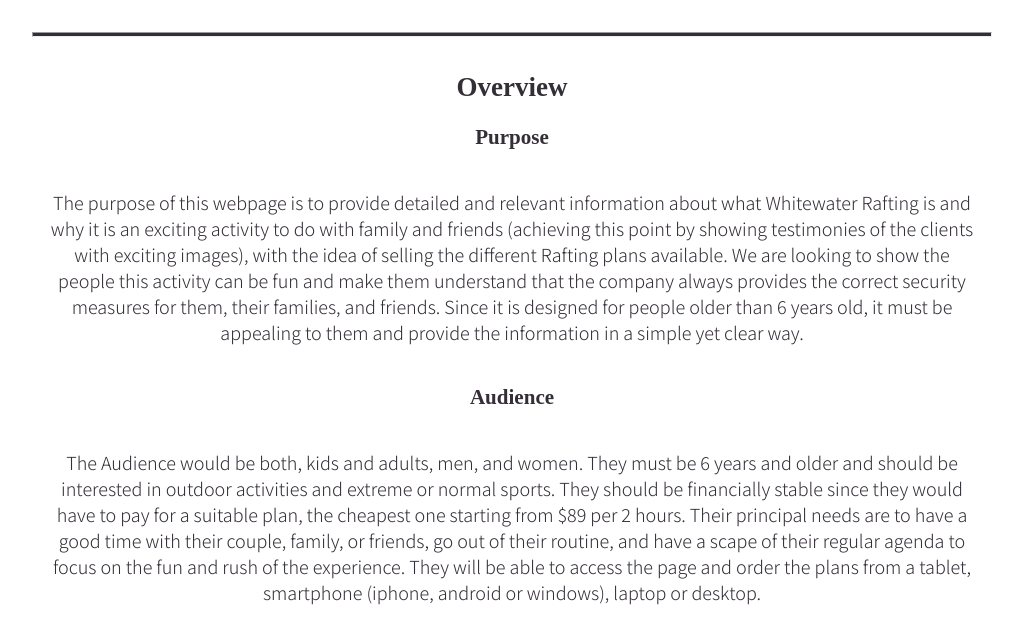
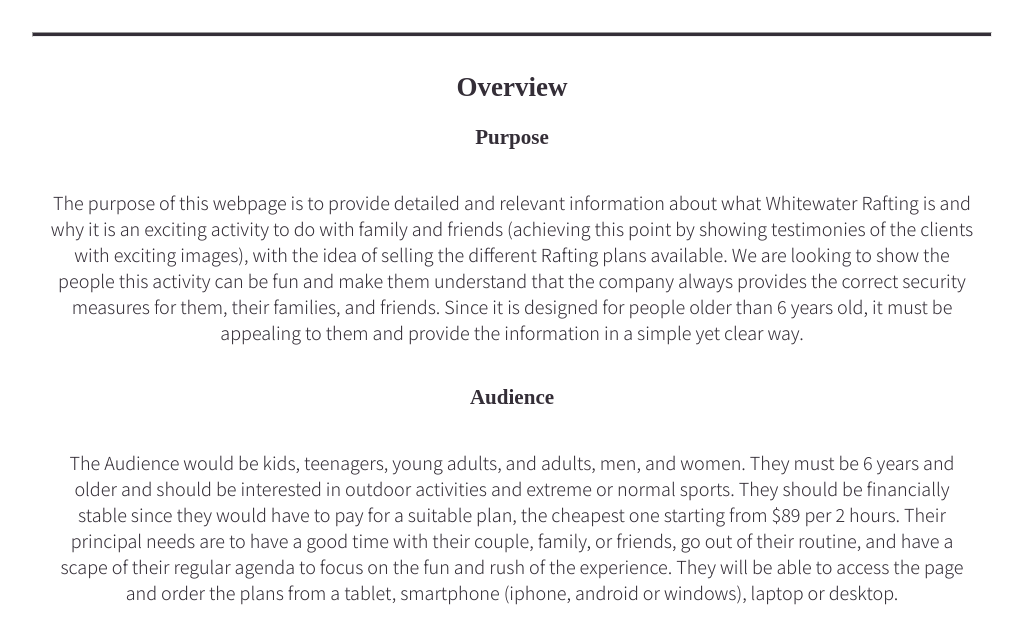
Before and after one commit to Mantilla-Laura/wdd130, a plain HTML site: page wwr/site-plan-rafting.html in a window 1280 px wide. Shown: the part 308-952 px from the top of the page, without its empty margins (128-1151 px from the left). Drawn offline with Linux system fonts and the light colour scheme; files whose address does not match are found by name; a web font is replaced by a local one.

Commit message:
Edit on paragraph audience

```diff
--- a/wwr/site-plan-rafting.html
+++ b/wwr/site-plan-rafting.html
@@ -23,7 +23,7 @@
     <!-- change this -->
 
     <h3>Audience</h3>
-    <p>The Audience would be both, kids and adults, men, and women. They must be 6 years and older and should be interested in outdoor activities and extreme or normal sports. They should be financially stable since they would have to pay for a suitable plan, the cheapest one starting from $89 per 2 hours. Their principal needs are to have a good time with their couple, family, or friends, go out of their routine, and have a scape of their regular agenda to focus on the fun and rush of the experience. They will be able to access the page and order the plans from a tablet, smartphone (iphone, android or windows), laptop or desktop.</p>
+    <p>The Audience would be kids, teenagers, young adults, and adults, men, and women. They must be 6 years and older and should be interested in outdoor activities and extreme or normal sports. They should be financially stable since they would have to pay for a suitable plan, the cheapest one starting from $89 per 2 hours. Their principal needs are to have a good time with their couple, family, or friends, go out of their routine, and have a scape of their regular agenda to focus on the fun and rush of the experience. They will be able to access the page and order the plans from a tablet, smartphone (iphone, android or windows), laptop or desktop.</p>
     <!-- change this -->
 
     <hr />
```
